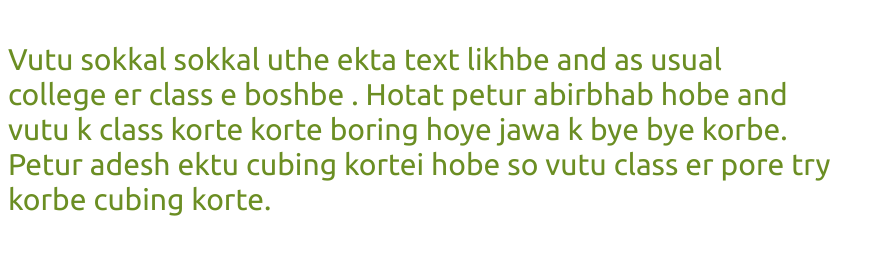
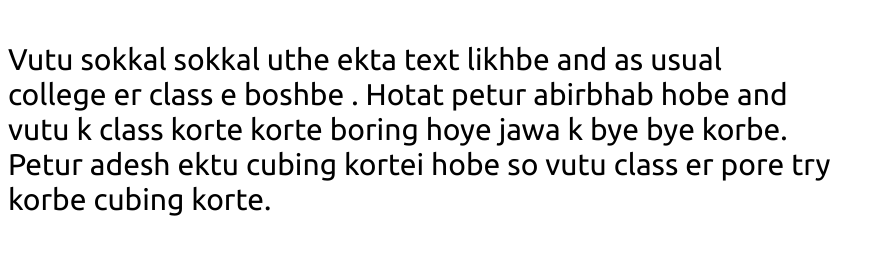
Before and after one commit to jami-1971/developer-portfolio, a plain HTML site: page index.html in a window 1280 px wide. Shown: the part 377-632 px from the top of the page, without its empty margins (0-885 px from the left). Drawn offline with Linux system fonts and the light colour scheme.

Commit message:
kichumichu

```diff
--- a/style.css
+++ b/style.css
@@ -16,5 +16,5 @@ h3{
 p{
    font-size: 30px;
     font-family: inherit;
-    color: olivedrab;
+    color: black;
 }
```
